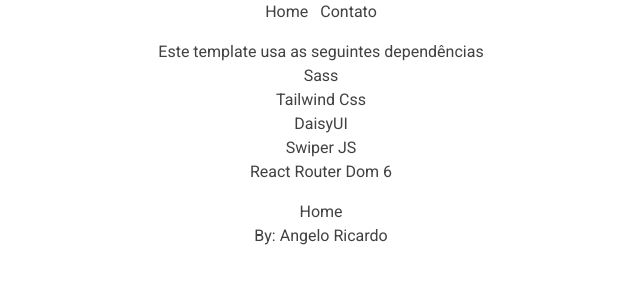
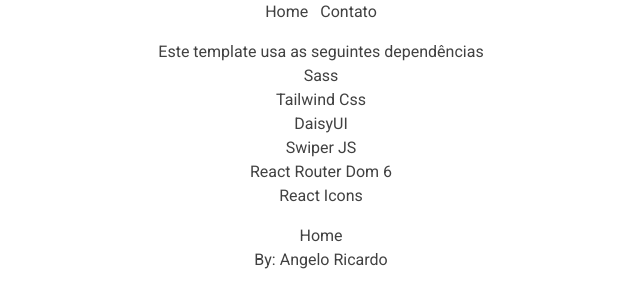
Before and after one commit to angeloricardoweb/boilerplate-react, a React (Vite) app: page / in a window 1280 px wide. Shown: the top 308 px of the page, without its empty margins (319-959 px from the left). Built offline with nearby package versions, Linux system fonts and the light colour scheme.

Commit message:
update: add react-icons

```diff
--- a/package.json
+++ b/package.json
@@ -12,6 +12,7 @@
     "daisyui": "^2.19.0",
     "react": "^18.2.0",
     "react-dom": "^18.2.0",
+    "react-icons": "^4.4.0",
     "react-router-dom": "6",
     "sass": "^1.53.0",
     "swiper": "^8.3.1"
--- a/src/App.jsx
+++ b/src/App.jsx
@@ -1,4 +1,4 @@
-import { Routes, Route } from "react-router-dom";
+import { Routes, Route, BrowserRouter } from "react-router-dom";
 import Home from './views/Home';
 import Contato from './views/Contato';
 import { Header } from "./components/Header";
@@ -7,6 +7,7 @@ function App() {
 
   return (
     <>
+      <BrowserRouter>
         <Header />
         <div className="flex justify-center flex-col items-center py-4">
           <p>Este template usa as seguintes dependências</p>
@@ -16,6 +17,7 @@ function App() {
             <li>DaisyUI</li>
             <li>Swiper JS</li>
             <li>React Router Dom 6</li>
+            <li>React Icons</li>
           </ul>
         </div>
         <Routes>
@@ -23,6 +25,8 @@ function App() {
           <Route path="/contato" element={<Contato />} />
         </Routes>
         <Footer />
+      </BrowserRouter>
+
     </>
   )
 }
--- a/src/main.jsx
+++ b/src/main.jsx
@@ -1,14 +1,11 @@
 import React from 'react'
 import ReactDOM from 'react-dom/client'
-import { BrowserRouter } from "react-router-dom";
 import App from './App'
 import "swiper/css/bundle";
 import './styles/index.scss'
 
 ReactDOM.createRoot(document.getElementById('root')).render(
   <React.StrictMode>
-    <BrowserRouter>
-      <App />
-    </BrowserRouter>
+    <App />
   </React.StrictMode>
 )
```
Also changed, not shown: 1 other file (tests, documents, lock files or other folders). Lines whose indentation alone changed are shown as unchanged.
